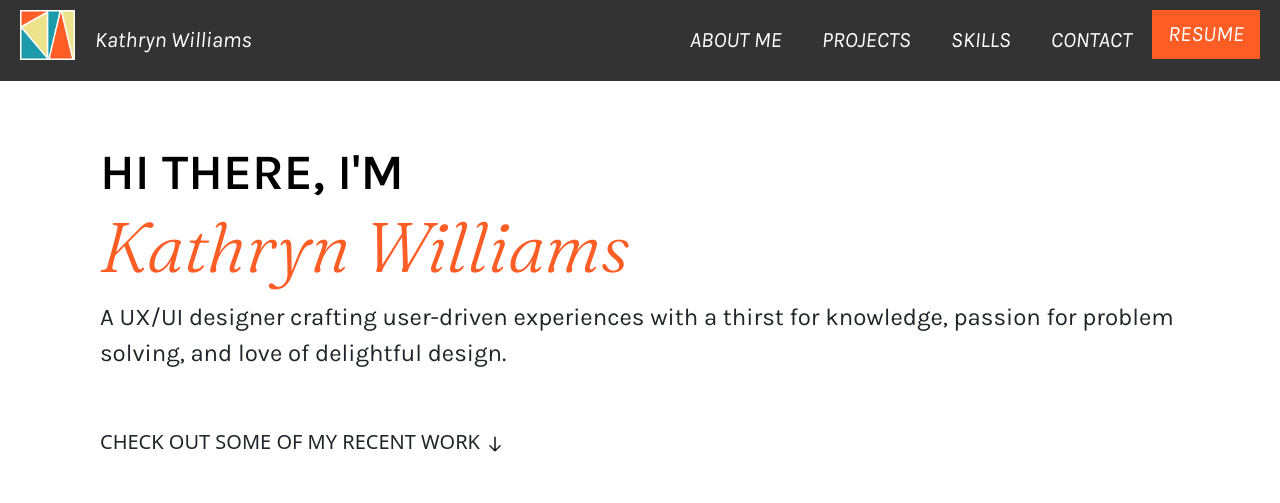
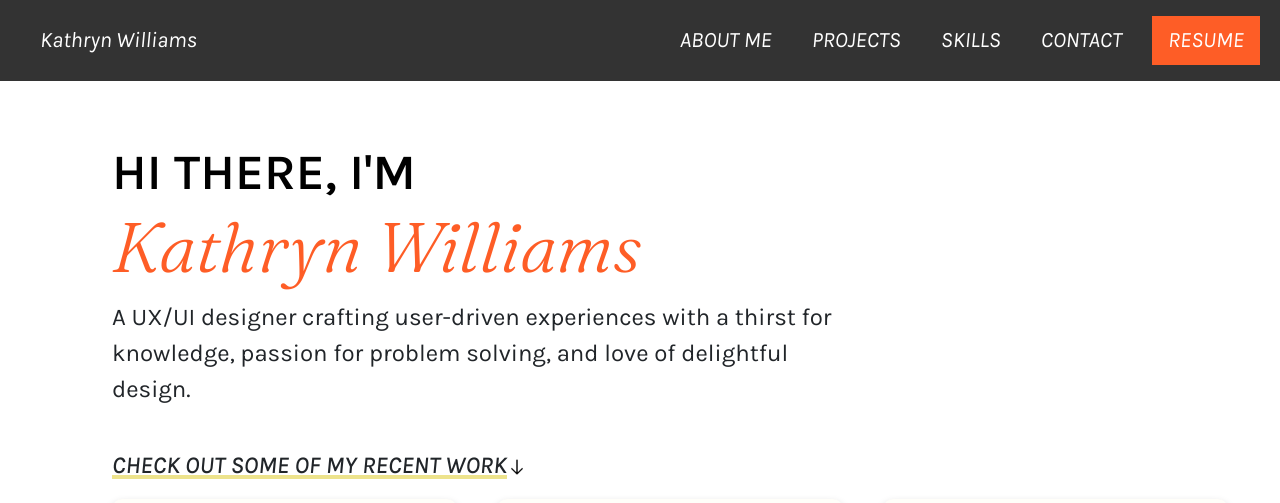
Before and after one commit to kathrynw298/UX_UI_HW_17, a plain HTML site: page index.html in a window 1280 px wide. Shown: the top 503 px of the page. Drawn offline with nearby package versions, Linux system fonts and the light colour scheme.

Commit message:
Challenge 19

```diff
--- a/css/style.css
+++ b/css/style.css
@@ -17,14 +17,13 @@
 .topnav a.split:hover {
     background-color: #333;
 }
-.topnav img {
-    height: 50px;
-    float: left;
-}
+
 
 button {
     background-color: #FE5D26;
     color: white;
+    margin-top: 6px;
+    margin-left: 10px;
     padding: 8px 16px;
     border: 0px;
     font-size: 22px;
@@ -49,6 +48,7 @@ button {
     text-decoration: none;
     padding: 14px 20px;
 }
+
 
 .pagetitle {
     display: flex;
@@ -80,22 +80,21 @@ button {
     font-size: 24px;
     font-family: 'Karla', sans-serif;
     font-weight: 400;
-    margin-top:10px;
+    margin-top: 10px;
 }
 
 .checkoutmywork {
     margin-top:40px;
     margin-bottom:0px;
     font-weight:500;
-    font-size: 20px;
+    font-size: 24px;
+    font-family: 'Karla', sans-serif;
+    font-style: italic;
+    text-decoration: underline;
+    text-decoration-color: #EDE38C;;
+    text-decoration-thickness: 4px;
 }
 
-.row {
-    margin-left: 80px;
-    margin-right: 80px;
-    margin-bottom: 100px;
-    margin-top: 40px;
-}
 .g-4 {
     --bs-gutter-y:40px;
     --bs-gutter-x:40px;
--- a/index.html
+++ b/index.html
@@ -22,7 +22,6 @@
 <body>
   <!--Navbar-->
 <div class="topnav">
-      <img src="images/KW-Logo.png" alt="">
       <a href="#about" class="split">Kathryn Williams</a>
       <button class="buttonstandard" href="#resume">RESUME</button>
       <a href="#contact">CONTACT</a>
@@ -33,15 +32,18 @@
 
 
 <!--Home Page Header-->
-<div class="pagetitle">
-    <h2>HI THERE, I'M</h2>
-    <h1>Kathryn Williams</h1>
-    <p class="biostatement">A UX/UI designer crafting user-driven experiences with a thirst for knowledge, passion for problem solving, and love of delightful design.</p>
-    <div class="checkoutmywork">
-      <span>CHECK OUT SOME OF MY RECENT WORK</span>
-      <img src="images/iconmonstr-arrow-down-lined-240.png" alt="down arrow" width="20">
+<div class="container text-left pagetitle">
+  <div class="row">
+    <div class="col-md-8">
+      <h2>HI THERE, I'M</h2>
+      <h1>Kathryn Williams</h1>
+      <p class="biostatement">A UX/UI designer crafting user-driven experiences with a thirst for knowledge, passion for problem solving, and love of delightful design.</p>
+      <div class="checkoutmywork">
+        <p>CHECK OUT SOME OF MY RECENT WORK<span><img src="images/iconmonstr-arrow-down-lined-240.png" alt="down arrow" width="20"></span></p>
+      </div>
     </div>
-</div>
+    <div class="col-6 col-md-4"></div>
+  </div>
 
 <!--Cards-->
 <div class="row row-cols-1 row-cols-md-3 g-4">
@@ -119,6 +121,7 @@
     </div>
   </div>
 </div>
+</div>
 
 <!--Footer-->
 <footer
```
